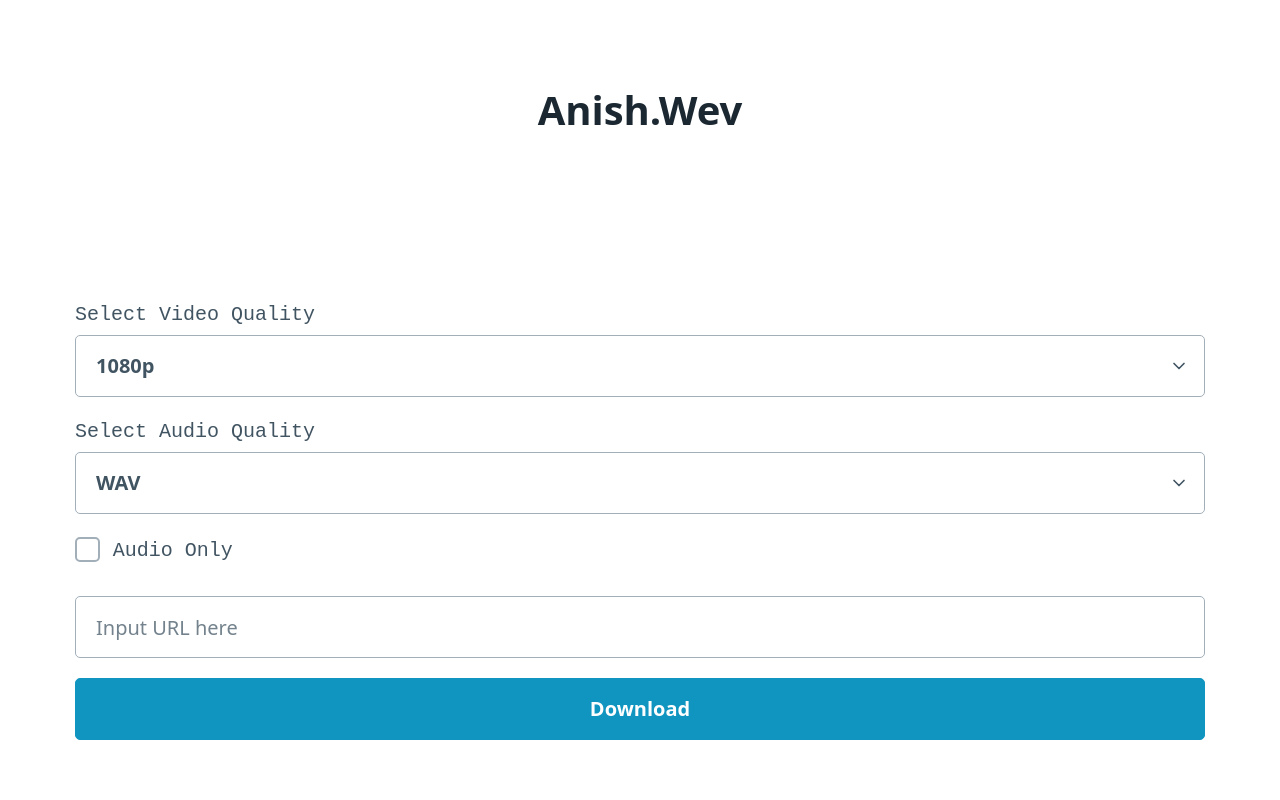
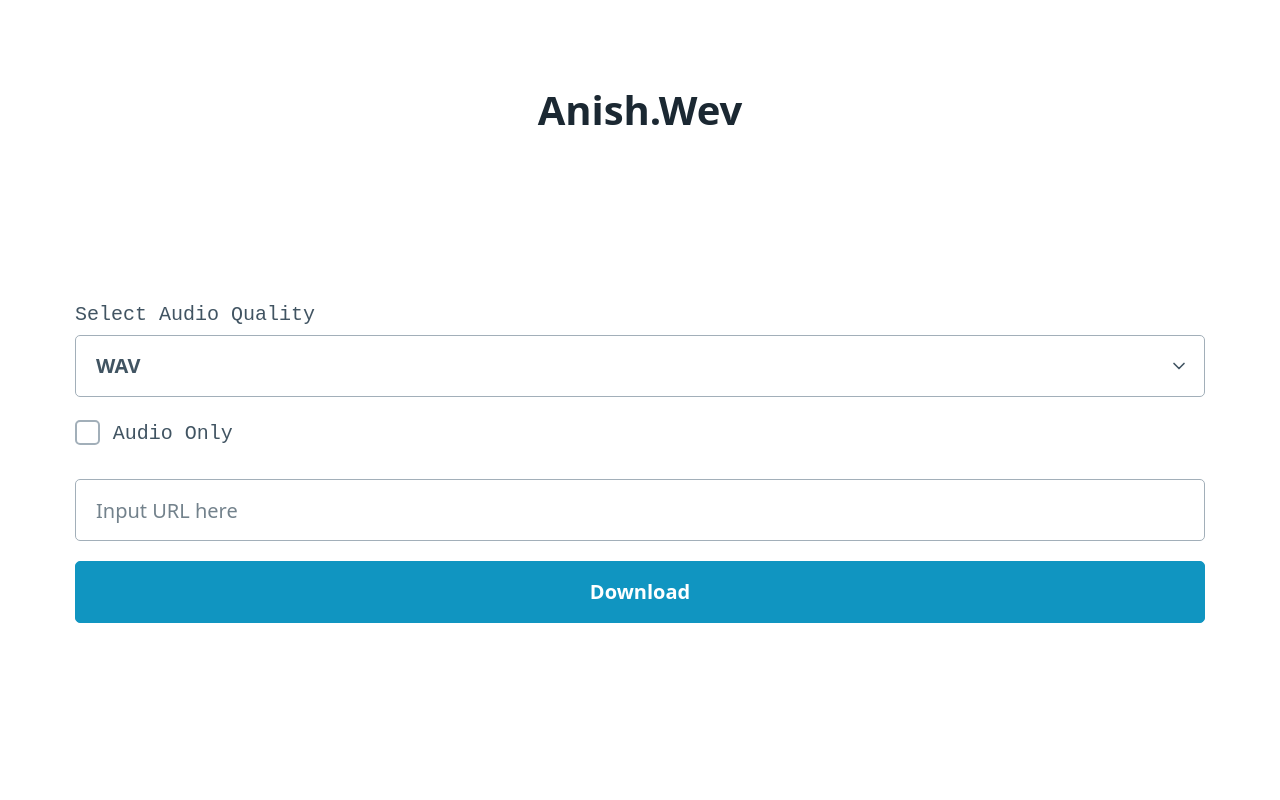
Before and after one commit to ALLdwlo/a, a plain HTML site: page index.html in a window 1280 px wide. Shown: the top 800 px of the page. Drawn offline with nearby package versions, Linux system fonts and the light colour scheme.

Commit message:
Update index.html

```diff
--- a/index.html
+++ b/index.html
@@ -30,16 +30,8 @@
 
 	<main class="container">
 		<form>
-			<form class="hidden">
-			<label for="vQuality">Select Video Quality</label>
-			<select id="vQuality">
-				<option value="144">144p</option>
-				<option value="240">240p</option>
-				<option value="360">360p</option>
-				<option value="480">480p</option>
-				<option value="720">720p</option>
-				<option value="1080" selected>1080p</option>
-			</select>
+
+
 
 			<label for="aFormat">Select Audio Quality</label>
 			<select id="aFormat">
```
